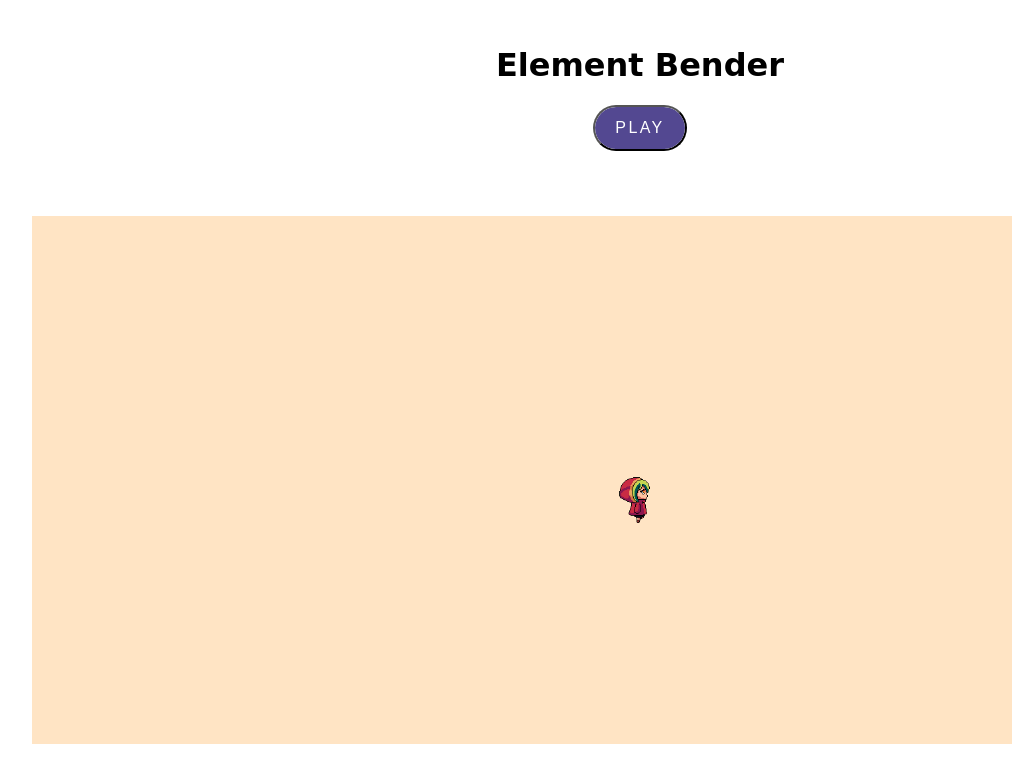
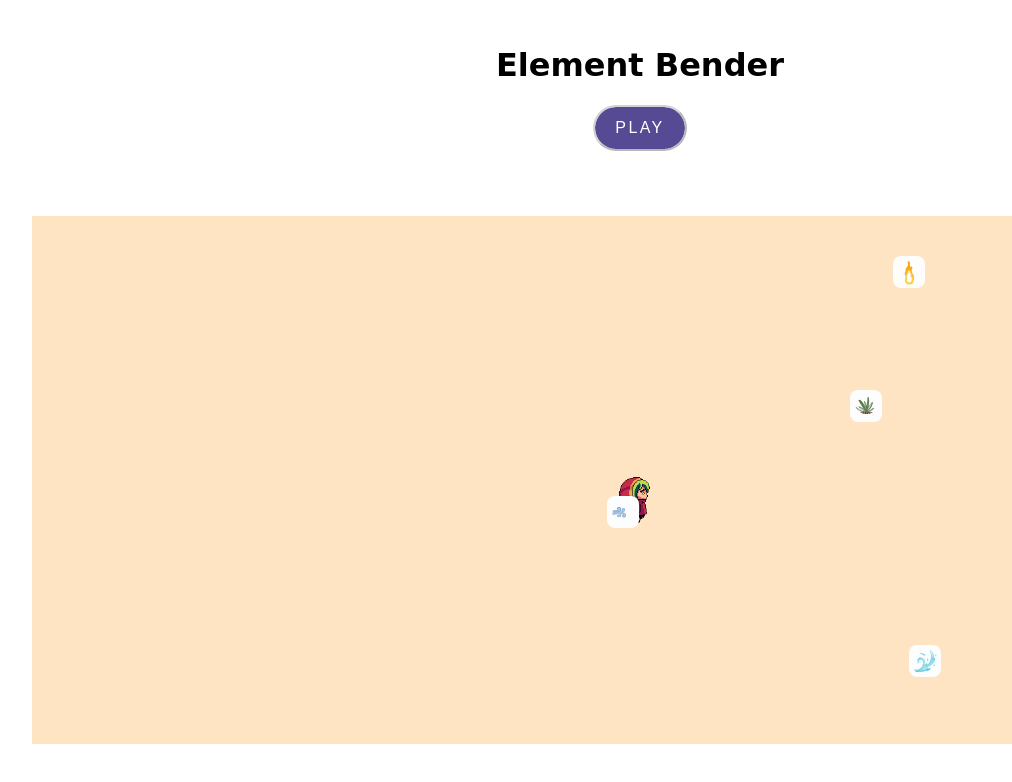
Before and after one commit to ezzi0/element-bender, a plain HTML site: page index.html in a window 1280 px wide. Both pictures are taken after a click on the button "PLAY". Shown: the full height of the page, 0-1012 px from the left. Drawn offline with Linux system fonts and the light colour scheme; a web font is replaced by a local one.

Commit message:
Added Sprite Direction, Elements on page, Collision Detection, Picking up elements, class for game and class for elements, some CSS changes

```diff
--- a/main.js
+++ b/main.js
@@ -1,11 +1,26 @@
 const gameArea = document.querySelector("main");
 const gameAreaBounding = gameArea.getBoundingClientRect(); //calculate gamearea based on resize.Add an event listener
 const speed = 5;
-const startGameButton = document.getElementById("start-game");
+let startGameButton = document.getElementById("start-game");
 const modal = document.getElementById("end-game");
 let avatar;
+let elements;
+let game;
+let gameStarted = false;
 
 const pressedKeys = { right: false, left: false, up: false, down: false };
+const pickedUpElements = [];
+const popImage = {
+  from: {
+    opacity: 0.1,
+    scale: 0.1,
+  },
+  to: {
+    opacity: 1,
+    scale: 1,
+  },
+  duration: 1000,
+};
 
 class Avatar {
   constructor() {
@@ -42,9 +57,11 @@ class Avatar {
   move(direction) {
     if (direction === "right" && this.canMoveRight()) {
       this.x += speed;
+      this.element.classList.remove("sprite-left");
     }
     if (direction === "left" && this.canMoveLeft()) {
       this.x -= speed;
+      this.element.classList.add("sprite-left");
     }
     if (direction === "up" && this.canMoveUp()) {
       this.y -= speed;
@@ -81,7 +98,6 @@ class Avatar {
   canMoveDown() {
     const elementBounding = this.element.getBoundingClientRect();
     if (elementBounding.bottom < gameAreaBounding.bottom) {
-      console.log(elementBounding.bottom, gameAreaBounding.bottom);
       return true;
     }
     return false;
@@ -111,14 +127,16 @@ class Avatar {
     if (parseInt(currentPositionX) - animationSpeed <= -spriteWidth) {
       sprite.style.backgroundPositionX = 0;
     }
-
+    let pressed = false;
     for (const key in pressedKeys) {
       if (pressedKeys[key]) {
         sprite.style.animationPlayState = "running";
+        pressed = true;
         break;
-      } else {
-        sprite.style.animationPlayState = "paused";
       }
+    }
+    if (!pressed) {
+      sprite.style.animationPlayState = "paused";
     }
 
     setTimeout(animateImage, 1000 / 60);
@@ -156,10 +174,155 @@ class Avatar {
   }
 }
 
-// const avatar = new Avatar();
+class Elements {
+  constructor() {
+    this.data = [
+      {
+        type: "fire",
+        image: "./assets/images/elements (1)/Fire.gif",
+      },
+      {
+        type: "wind",
+        image: "./assets/images/elements (1)/wind.gif",
+      },
+      {
+        type: "water",
+        image: "./assets/images/elements (1)/Water.gif",
+      },
+      {
+        type: "earth",
+        image: "./assets/images/elements (1)/Earth.gif",
+      },
+    ];
+    this.elements = [];
+    this.gameArea = document.querySelector("main");
+  }
 
-function startGame() {
-  avatar = new Avatar();
+  createElement() {
+    this.data.forEach((element) => {
+      const div = document.createElement("div");
+      const img = document.createElement("img");
+      img.src = element.image;
+      div.appendChild(img);
+      div.className = "element-container";
+      this.gameArea.appendChild(div);
+      this.setPositionOnMap(div);
+      this.elements.push(div);
+    });
+  }
+
+  setPositionOnMap(div) {
+    // Set the position of the div randomly within the map area
+    const mapWidth = this.gameArea.clientWidth;
+    const mapHeight = this.gameArea.clientHeight;
+    const divWidth = div.clientWidth;
+    const divHeight = div.clientHeight;
+    const randomLeft = Math.floor(Math.random() * (mapWidth - divWidth));
+    const randomTop = Math.floor(Math.random() * (mapHeight - divHeight));
+    div.style.left = randomLeft + "px";
+    div.style.top = randomTop + "px";
+    div.style.position = "absolute";
+  }
+}
+
+class Game {
+  constructor() {
+    this.avatar = new Avatar();
+    this.elements = new Elements();
+    this.elements.createElement();
+    this.animate();
+    this.addEventListener();
+    this.pickUpElements = this.pickUpElements.bind(this);
+  }
+
+  collisionDetectionAvatarElements(element) {
+    const avatarBounding = this.avatar.element.getBoundingClientRect();
+    const elementsBounding = element.getBoundingClientRect();
+    const isInX =
+      avatarBounding.left < elementsBounding.right &&
+      avatarBounding.right > elementsBounding.left;
+    const isInY =
+      avatarBounding.bottom > elementsBounding.top &&
+      avatarBounding.top < elementsBounding.bottom;
+    return isInX && isInY;
+    //   collusionDetectionAvatarElements(element) {
+    //     const avatarBounding = this.avatar.element.getBoundingClientRect();
+    //     console.log(element);
+    //     const elementsBounding = element.getBoundingClientRect();
+    //     console.log(avatarBounding.intersects(elementsBounding));
+    //     return avatarBounding.intersects(elementsBounding);
+  }
+
+  detectCollisions() {
+    for (const element of this.elements.elements) {
+      const collision = this.collisionDetectionAvatarElements(element);
+      if (collision) {
+        element.classList.add("colliding"); // Add a 'colliding' class to the element
+      } else {
+        element.classList.remove("colliding"); // Remove the 'colliding' class if not colliding
+      }
+    }
+  }
+
+  pickUpElements() {
+    const collidingElements = document.querySelectorAll(".colliding");
+    for (const element of collidingElements) {
+      pickedUpElements.push(element);
+      element.remove();
+    }
+    console.log(pickedUpElements);
+  }
+
+  //   pickUpElements() {
+  //     for (const element of this.elements.elements) {
+  //       const collision = this.collisionDetectionAvatarElements(element);
+  //       const div = gameArea.querySelector("div");
+  //       if (collision) {
+  //         pickedUpElements.push(element);
+  //         element.remove(div);
+  //         console.log(pickedUpElements);
+  //       }
+  //     }
+  //     return pickedUpElements;
+  //   }
+
+  updateElements() {
+    const isPresent = pickedUpElements.includes(element);
+    if (isPresent) {
+      element.style.animate(popImage);
+    }
+  }
+
+  animate() {
+    setInterval(() => {
+      this.detectCollisions();
+    }, 1000 / 60);
+  }
+  //   animate() {
+  //     setInterval(() => {
+  //       for (const element of this.elements.elements) {
+  //         this.pickUpElements(element);
+  //       }
+  //     }, 1000 / 60);
+  //   }
+  addEventListener() {
+    window.addEventListener("keydown", (event) => {
+      if (event.key === " ") {
+        event.preventDefault(); // prevent page scrolling
+        this.avatar.jump(avatar);
+      }
+      if (event.key === "e") {
+        event.preventDefault();
+        this.pickUpElements();
+      }
+    });
+  }
+}
+
+function startGame(event) {
+  event.target.disabled = true;
+  game = new Game();
+  gameStarted = true;
 }
 
 window.addEventListener("keydown", (event) => {
@@ -176,6 +339,13 @@ window.addEventListener("keydown", (event) => {
     case "ArrowDown":
       pressedKeys.down = true;
       break;
+    // case "e":
+    //   event.preventDefault();
+    //   if (game && gameStarted) {
+    //     // Check if the game instance exists and the game has started
+    //     game.pickUpElements(); // Call the pickUpElements method on the game instance
+    //   }
+    //   break;
   }
 });
 
@@ -196,11 +366,4 @@ window.addEventListener("keyup", (event) => {
   }
 });
 
-window.addEventListener("keydown", (event) => {
-  if (event.key === " ") {
-    event.preventDefault(); // prevent page scrolling
-    avatar.jump(avatar);
-  }
-});
-
 startGameButton.addEventListener("click", startGame);
--- a/styles.css
+++ b/styles.css
@@ -16,18 +16,35 @@ main {
   position: relative;
 }
 
+main div img {
+  max-width: 100%;
+  /* height: 3rem; */
+  padding: 0.5rem;
+  border-radius: 1rem;
+  background: transparent;
+}
+
+.hideImage {
+  visibility: hidden;
+}
+
 .container {
   position: relative;
   height: 4rem;
 }
 
-.avatar {
+.element-container {
+  width: 3rem;
+  height: 3rem;
+}
+
+/* .avatar {
   position: absolute;
   height: 2rem;
   aspect-ratio: 1;
   border-radius: 100vh;
   background-color: hsla(249, 60%, 30%, 0.8);
-}
+} */
 
 /* .sprite-container {
   width: 10%;
@@ -43,6 +60,10 @@ main {
   background-size: cover;
   position: relative;
   animation: animateSprite 0.5s steps(7) infinite;
+}
+
+.sprite-left {
+  transform: scaleX(-1);
 }
 
 @keyframes animateSprite {
```
Also changed, not shown: assets/images/elements (1)/Earth.gif (renamed from assets/images/elements (1)/2.gif), assets/images/elements (1)/Fire.gif (renamed from assets/images/elements (1)/1.gif), assets/images/elements (1)/Water.gif (renamed from assets/images/elements (1)/3.gif), assets/images/elements (1)/wind.gif (renamed from assets/images/elements (1)/4.gif), 1 other file.
